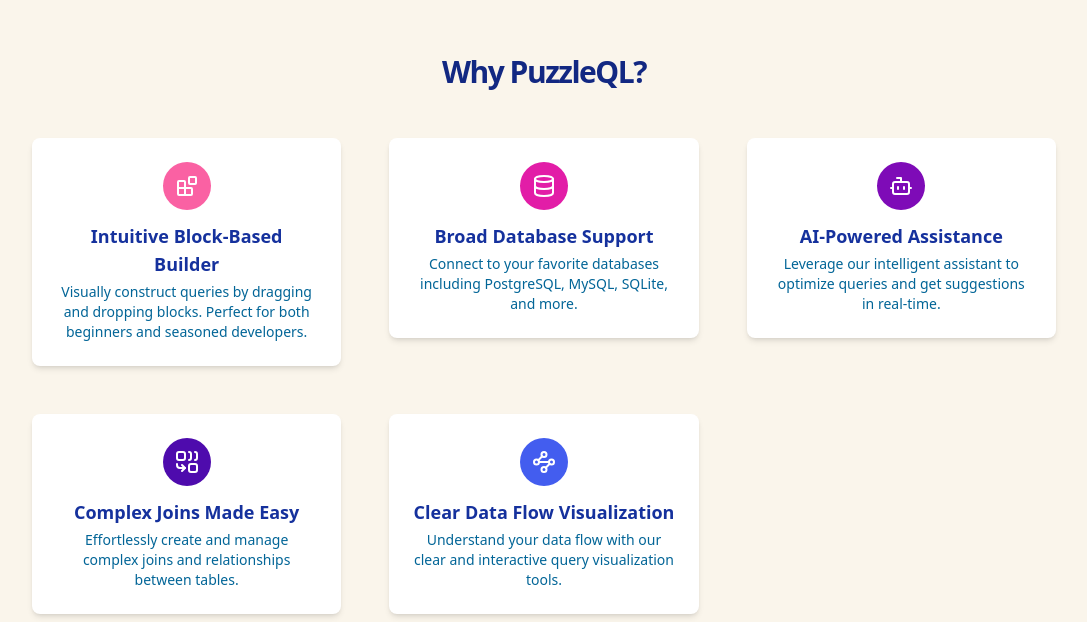
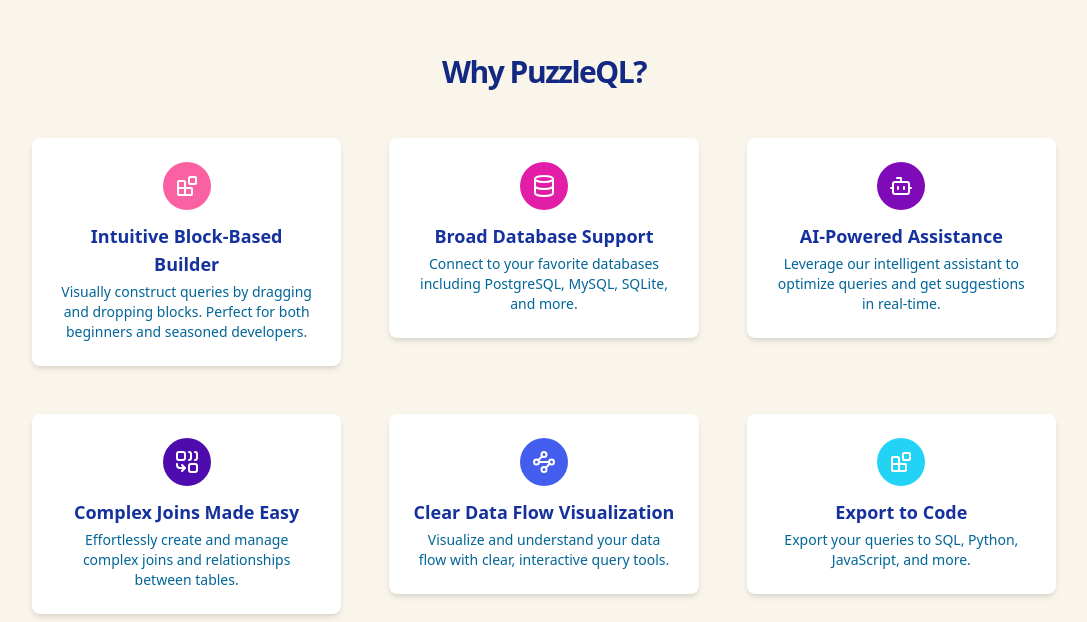
Before and after one commit to squealql/PuzzleQL, a Next.js app in the folder frontend/: page / in a window 1280 px wide. Shown: the part 578-1200 px from the top of the page, without its empty margins (96-1183 px from the left). Built offline with nearby package versions, Linux system fonts and the light colour scheme; no server answers.

Commit message:
Make header sticky and fix centering issues

```diff
--- a/frontend/app/page.tsx
+++ b/frontend/app/page.tsx
@@ -1,4 +1,5 @@
 import { AuthButton } from "@/components/auth-button";
+import { SiteHeader } from "@/components/site-header";
 import { ThemeSwitcher } from "@/components/theme-switcher";
 import { Button } from "@/components/ui/button";
 import { PROJECT_NAME } from "@/lib/config";
@@ -9,7 +10,7 @@
 export default function HomePage() {
     return (
         <div className="flex flex-col min-h-screen bg-ui-beige-100 dark:bg-ui-navy-950">
-            <header className="w-full">
+            <SiteHeader>
                 <nav className="w-full flex justify-center border-b border-b-foreground/10 h-16 bg-white dark:bg-ui-navy-900">
                     <div className="w-full max-w-7xl flex justify-between items-center p-3 text-sm">
                         <div className="flex items-center gap-4">
@@ -34,16 +35,16 @@
                         </div>
                     </div>
                 </nav>
-            </header>
+            </SiteHeader>
 
             <main className="flex-1 w-full">
                 {/* Hero Section */}
-                <section className="w-full py-20 md:py-32 bg-ui-beige-200 dark:bg-ui-navy-900 text-center">
+                <section className="w-full flex-grow flex items-center justify-center py-20 md:py-32 bg-ui-beige-200 dark:bg-ui-navy-900 text-center">
                     <div className="container px-4 md:px-6">
                         <div className="grid gap-6 lg:grid-cols-1 items-center">
                             <div className="flex flex-col justify-center space-y-4">
                                 <h1 className="text-4xl md:text-6xl font-bold tracking-tighter bg-clip-text text-transparent bg-gradient-to-r from-ui-navy-800 to-ui-navy-300">
-                                    PuzzleQL
+                                    {PROJECT_NAME}
                                 </h1>
                                 <p className="max-w-[600px] text-ui-navy-700 dark:text-ui-beige-300 md:text-xl mx-auto">
                                     Build complex SQL queries with an intuitive drag-and-drop interface. No more syntax errors, just seamless data exploration.
@@ -69,10 +70,10 @@
                 </section>
 
                 {/* Features Section */}
-                <section id="features" className="w-full py-16 md:py-24">
+                <section id="features" className="w-full py-16 md:py-24 flex justify-center">
                     <div className="container px-4 md:px-6">
                         <h2 className="text-3xl font-bold tracking-tighter text-center mb-12 text-ui-navy-900 dark:text-white">Why {PROJECT_NAME}?</h2>
-                        <div className="mx-auto grid items-start gap-8 sm:max-w-4xl sm:grid-cols-2 md:gap-12 lg:max-w-5xl lg:grid-cols-3">
+                        <div className="mx-auto grid items-start gap-8 sm:max-w-4xl sm:grid-cols-2 md:gap-12 lg:max-w-5xl lg:grid-cols-3 justify-center">
                             <div className="grid gap-1 text-center p-6 rounded-lg bg-white dark:bg-ui-navy-800 shadow-md">
                                 <div className="mx-auto p-3 rounded-full bg-block-pink-500 text-white mb-2">
                                     <Blocks className="h-6 w-6" />
@@ -115,8 +116,15 @@
                                 </div>
                                 <h3 className="text-lg font-bold text-ui-navy-800 dark:text-white">Clear Data Flow Visualization</h3>
                                 <p className="text-sm text-ui-navy-600 dark:text-ui-beige-200">
-                                    Understand your data flow with our clear and interactive query visualization tools.
+                                    Visualize and understand your data flow with clear, interactive query tools.
                                 </p>
+                            </div>
+                            <div className="grid gap-1 text-center p-6 rounded-lg bg-white dark:bg-ui-navy-800 shadow-md">
+                                <div className="mx-auto p-3 rounded-full bg-block-cyan-500 text-white mb-2">
+                                    <Blocks className="h-6 w-6" />
+                                </div>
+                                <h3 className="text-lg font-bold text-ui-navy-800 dark:text-white">Export to Code</h3>
+                                <p className="text-sm text-ui-navy-600 dark:text-ui-beige-200">Export your queries to SQL, Python, JavaScript, and more.</p>
                             </div>
                         </div>
                     </div>
--- /dev/null
+++ b/frontend/components/site-header.tsx
@@ -0,0 +1,18 @@
+"use client";
+
+import { useEffect, useState } from "react";
+
+export function SiteHeader({ children }: { children: React.ReactNode }) {
+    const [isScrolled, setIsScrolled] = useState(false);
+
+    useEffect(() => {
+        const handleScroll = () => {
+            setIsScrolled(window.scrollY > 10);
+        };
+
+        window.addEventListener("scroll", handleScroll);
+        return () => window.removeEventListener("scroll", handleScroll);
+    }, []);
+
+    return <header className={`w-full sticky top-0 z-50 transition-shadow ${isScrolled ? "shadow-md" : ""}`}>{children}</header>;
+}
```
